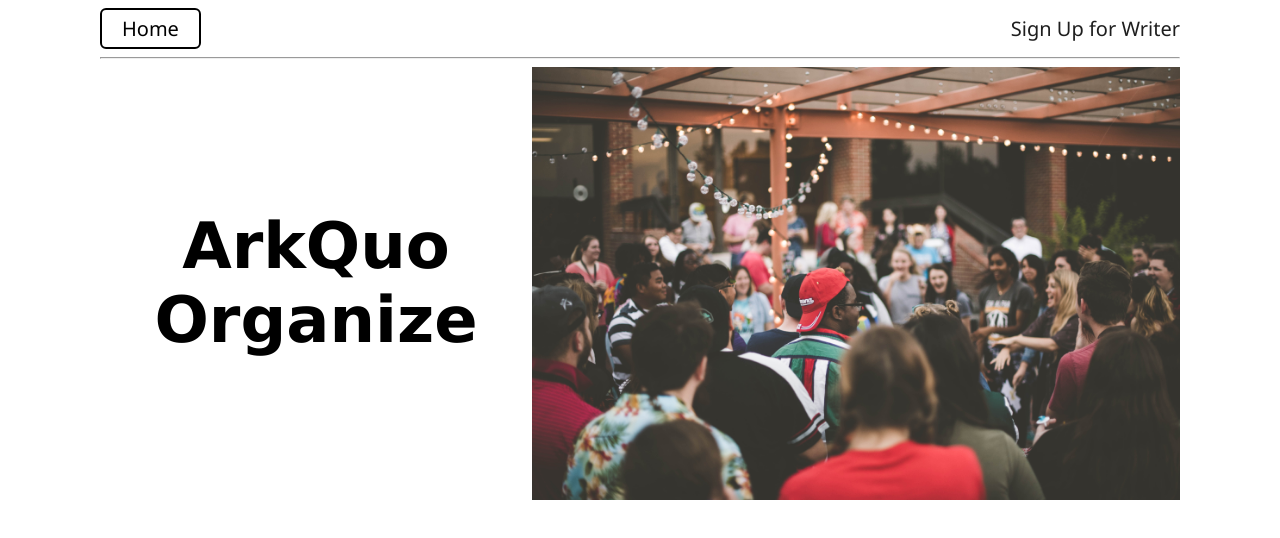
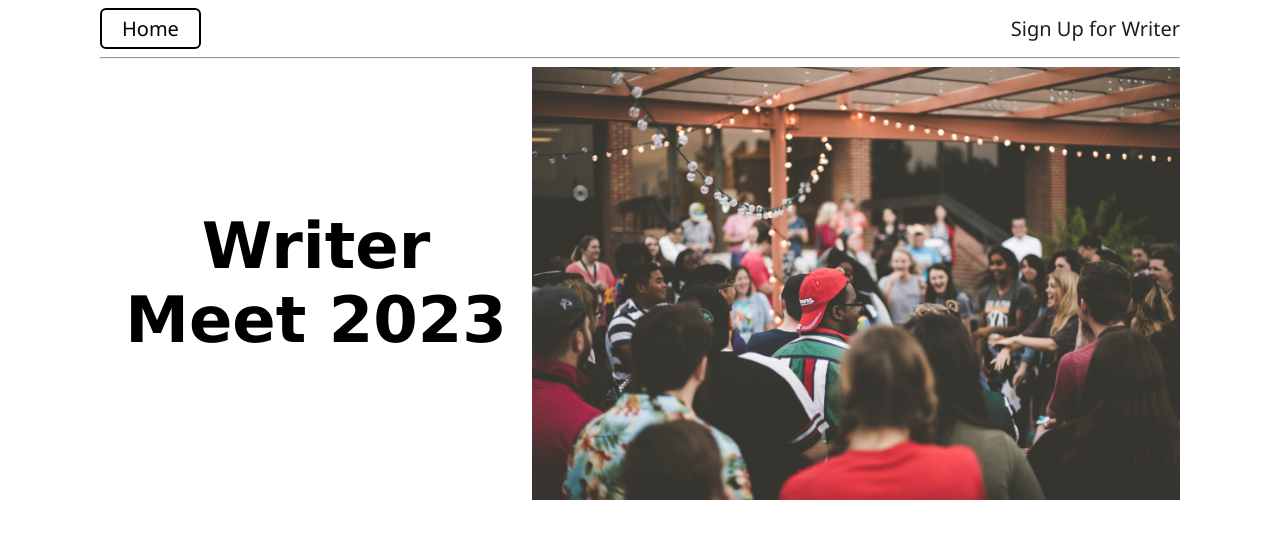
Before and after one commit to ChanathipK/2110507-ChanathipKulsirilak-Assignment, a plain HTML site: page index.html in a window 1280 px wide. Drawn offline with Linux system fonts and the light colour scheme.

Commit message:
asgmt01 change website name

```diff
--- a/index.html
+++ b/index.html
@@ -3,7 +3,7 @@
 <head>
     <meta charset="UTF-8">
     <meta name="viewport" content="width=device-width, initial-scale=1.0">
-    <title>ArkQuo Organize</title>
+    <title>Writer Meet 2023</title>
     <link rel="stylesheet" href="styles/style.css">
 </head>
 <body>
@@ -16,7 +16,7 @@
     </div>
     <main class="container">
         <div class="brand">
-            <h1>ArkQuo<br>Organize</h1>
+            <h1>Writer<br>Meet 2023</h1>
             <img src="assets/samantha-gades-fIHozNWfcvs-unsplash.jpg" alt="Event Meeting">
         </div>
     </main>
```
